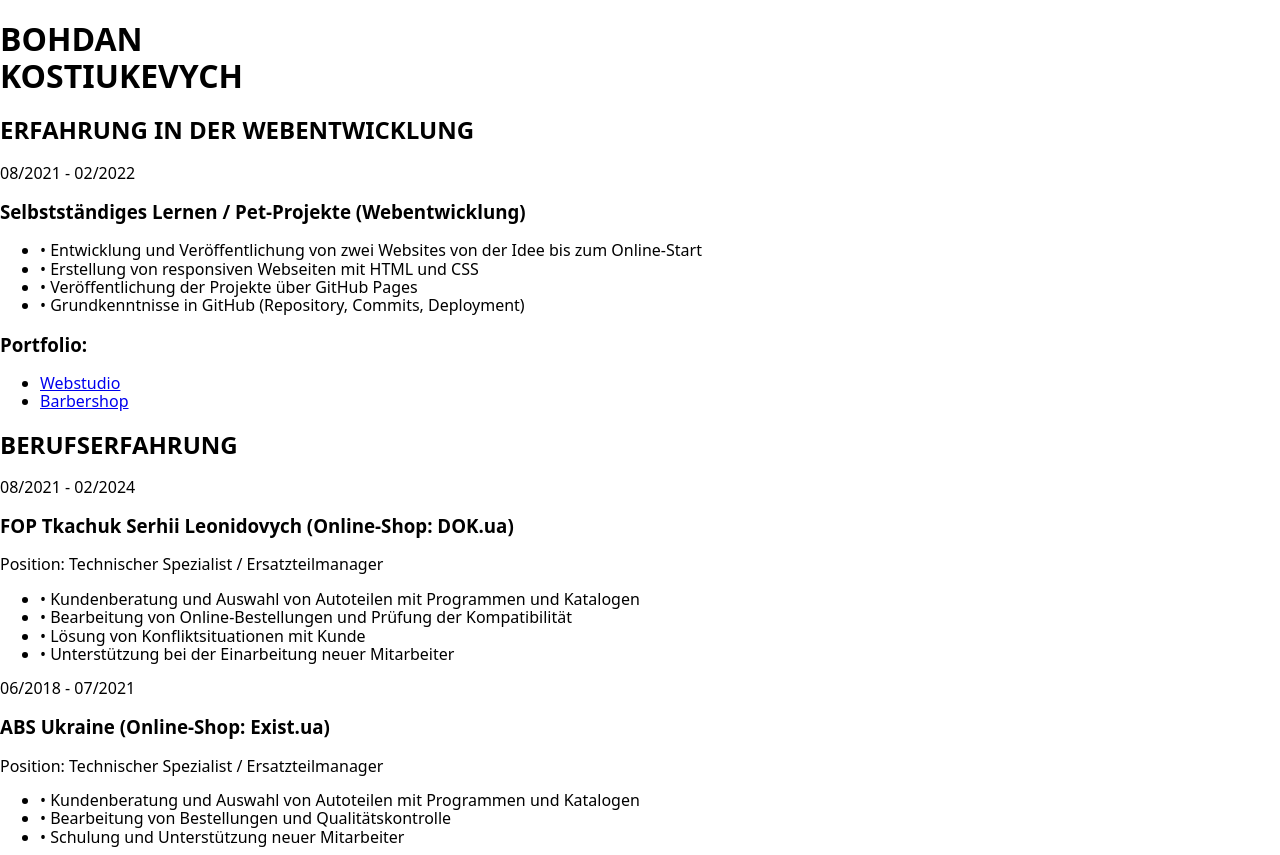
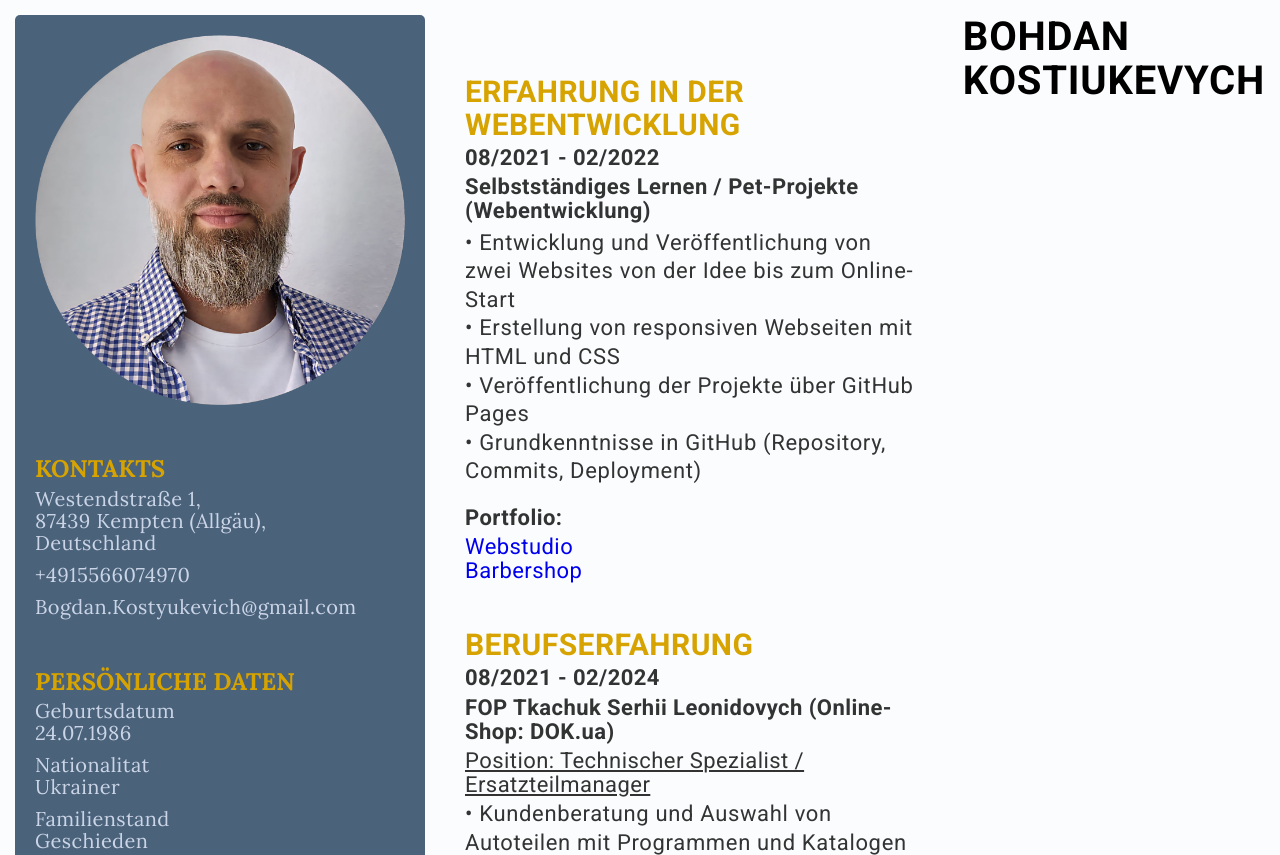
Before and after one commit to Bogdankostyukevich/lebenslauf, a plain HTML site: page index.html in a window 1280 px wide. Shown: the top 855 px of the page. Drawn offline with nearby package versions, Linux system fonts and the light colour scheme; the site is published under a folder, as on GitHub Pages, so addresses that start at the root find nothing.

Commit message:
Updated design and content

```diff
--- a/index.html
+++ b/index.html
@@ -9,7 +9,7 @@
         <link rel="preconnect" href="https://fonts.gstatic.com" crossorigin>
         <link href="https://fonts.googleapis.com/css2?family=Lora:ital,wght@0,400..700;1,400..700&family=Roboto:wght@100..900&display=swap" rel="stylesheet">
         <link rel="stylesheet" href="https://cdnjs.cloudflare.com/ajax/libs/modern-normalize/3.0.1/modern-normalize.min.css">
-        <link rel="stylesheet" href="/css/styles.css">
+        <link rel="stylesheet" href="./css/styles.css">
     </head>
     <body>
         <main class="resume-container">
@@ -226,7 +226,7 @@
                 <div class="sidebar">
                     <div>
                         <a class="sidebar__logo" href="">
-                            <img class="sidebar__images" src="/images/image_logo.png" alt="photo" width="370">
+                            <img class="sidebar__images" src="./images/image_logo.png" alt="photo" width="370">
                         </a>
                         <nav class="nav">
                             <h2 class="nav__title">KONTAKTS</h2>
```
Also changed, not shown: images/photo_logo.png (deleted).
